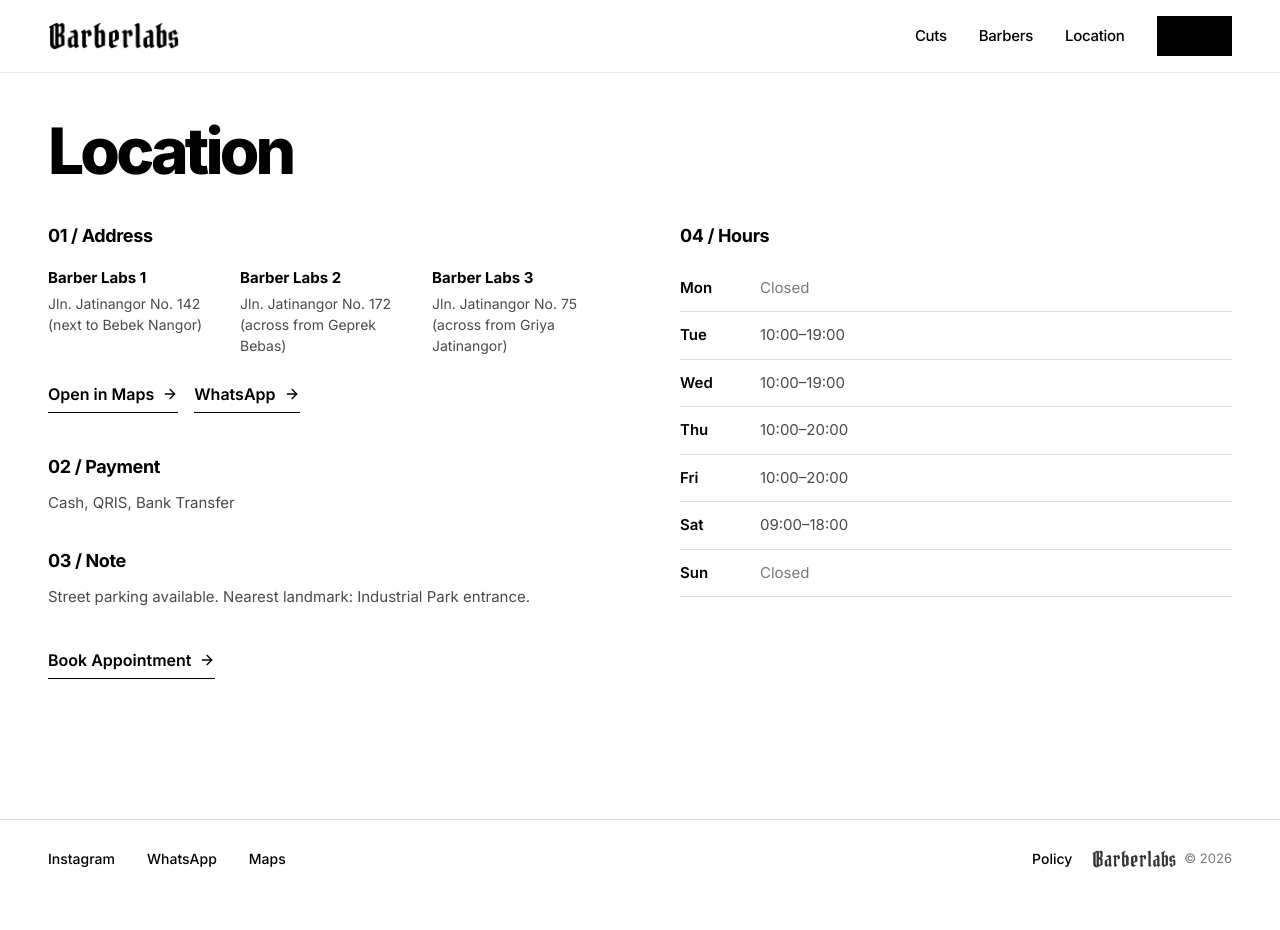
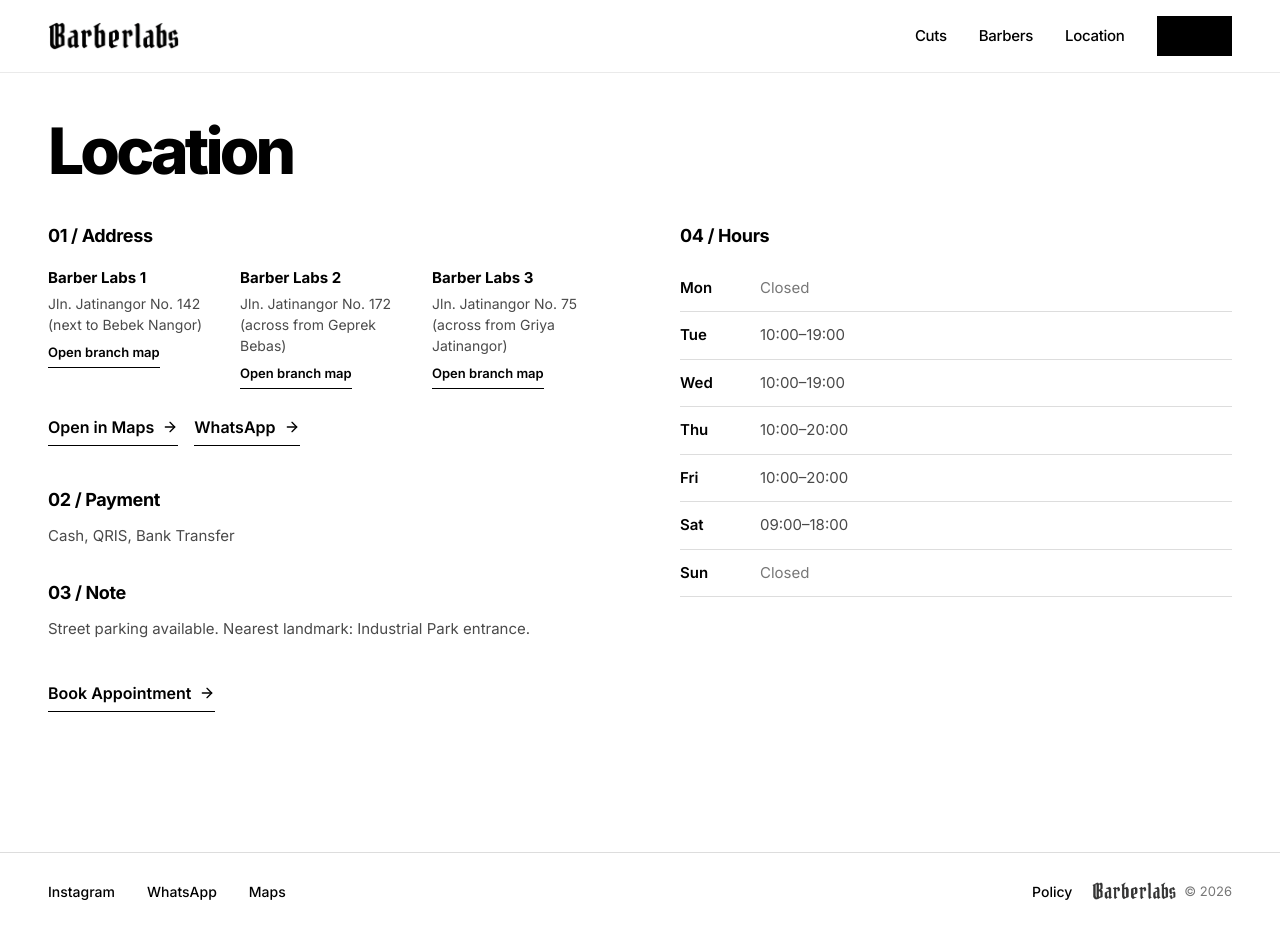
Before and after one commit to dzakwanfadhlullah/BarberLabs, a Next.js app: page /location in a window 1280 px wide. Before the commit the page ends 897 px from the top, so only its background shows below. Built offline with nearby package versions, Linux system fonts and the light colour scheme.

Commit message:
Prepare booking flow for launch

```diff
--- a/src/app/book/page.tsx
+++ b/src/app/book/page.tsx
@@ -6,7 +6,7 @@
 import { MessageCircle, CalendarClock, Clock, AlertCircle } from 'lucide-react';
 import { services, getServiceById } from '@/lib/data/services';
 import { getBarberById, getBarbersByBranchId } from '@/lib/data/barbers';
-import { hours, branches, getBranchById } from '@/lib/data/hours';
+import { hours, branches, getBranchById, locationInfo } from '@/lib/data/hours';
 import { Service, Barber, Branch } from '@/lib/types';
 import { SectionLabel } from '@/components/ui/SectionLabel';
 import { PrimaryButton } from '@/components/ui/PrimaryButton';
@@ -19,8 +19,27 @@
 import { ContactFields } from '@/components/booking/ContactFields';
 import { BookingSummary, formatDate } from '@/components/booking/BookingSummary';
 
-const WHATSAPP_NUMBER = '6281234567890';
 const DAY_INDEXES = [0, 1, 2, 3, 4, 5, 6];
+
+function normalizeWhatsappNumber(value: string): string | null {
+  let digits = value.replace(/\D/g, '');
+
+  if (digits.startsWith('0')) {
+    digits = `62${digits.slice(1)}`;
+  } else if (digits.startsWith('8')) {
+    digits = `62${digits}`;
+  }
+
+  if (!digits.startsWith('62') || digits.length < 10 || digits.length > 15) {
+    return null;
+  }
+
+  return `+${digits}`;
+}
+
+function getBusinessWhatsappNumber(): string {
+  return locationInfo.whatsappNumber.replace(/\D/g, '');
+}
 
 function getClosedDaysFromHours() {
   return hours.filter(h => h.isClosed).map(h => {
@@ -118,7 +137,11 @@
     else if (field === 'whatsapp') setWhatsapp(value as string);
     else if (field === 'notes') setNotes(value as string);
     else if (field === 'policyAccepted') setPolicyAccepted(value as boolean);
-    setErrors(prev => ({ ...prev, [field]: '' }));
+    setErrors(prev => ({
+      ...prev,
+      [field]: '',
+      ...(field === 'policyAccepted' ? { policy: '' } : {}),
+    }));
   };
 
   const validate = (): boolean => {
@@ -128,7 +151,7 @@
     if (!selectedDate) e.date = 'Choose a date.';
     if (!selectedTime) e.time = 'Choose a time.';
     if (!name.trim()) e.name = 'Enter your name.';
-    if (!whatsapp.trim() || whatsapp.trim().length < 8) e.whatsapp = 'Enter a valid WhatsApp number.';
+    if (!normalizeWhatsappNumber(whatsapp)) e.whatsapp = 'Enter a valid WhatsApp number.';
     if (!policyAccepted) e.policy = 'Please accept the booking policy.';
     setErrors(e);
     return Object.keys(e).length === 0;
@@ -139,10 +162,11 @@
 
     const barberName = isAnyBarber ? 'Any Capster' : selectedBarber?.name || 'Any Capster';
     const dateStr = formatDate(selectedDate);
+    const customerWhatsapp = normalizeWhatsappNumber(whatsapp)!;
     const msg = encodeURIComponent(
-      `Hello Barber Labs, I want to book an appointment.\n\nBranch: ${selectedBranch!.name}\nAddress: ${selectedBranch!.address}\nService: ${selectedService!.name}\nCapster: ${barberName}\nDate: ${dateStr}\nTime: ${selectedTime}\nName: ${name}\nWhatsApp: ${whatsapp}${notes ? `\nNotes: ${notes}` : ''}`
+      `Hello Barber Labs, I want to book an appointment.\n\nBranch: ${selectedBranch!.name}\nAddress: ${selectedBranch!.address}\nService: ${selectedService!.name}\nCapster: ${barberName}\nDate: ${dateStr}\nTime: ${selectedTime}\nName: ${name.trim()}\nWhatsApp: ${customerWhatsapp}${notes.trim() ? `\nNotes: ${notes.trim()}` : ''}`
     );
-    const url = `https://wa.me/${WHATSAPP_NUMBER}?text=${msg}`;
+    const url = `https://wa.me/${getBusinessWhatsappNumber()}?text=${msg}`;
     window.open(url, '_blank');
 
     const params = new URLSearchParams({
@@ -151,6 +175,8 @@
       barber: barberName,
       date: dateStr,
       time: selectedTime!,
+      maps: selectedBranch!.mapsUrl,
+      whatsapp: url,
     });
     router.push(`/booking-confirmed?${params.toString()}`);
   };
@@ -260,7 +286,7 @@
                 </PrimaryButton>
               </div>
               <p className="mt-3 text-[12px] text-[var(--color-text-muted)]">
-                Your booking is secure and confidential.
+                Request only. We confirm your appointment via WhatsApp.
               </p>
             </div>
 
--- a/src/app/booking-confirmed/page.tsx
+++ b/src/app/booking-confirmed/page.tsx
@@ -14,6 +14,8 @@
   const barber = params.get('barber');
   const date = params.get('date');
   const time = params.get('time');
+  const mapsUrl = params.get('maps') || locationInfo.mapsUrl;
+  const whatsappUrl = params.get('whatsapp') || locationInfo.whatsappUrl;
 
   return (
     <div className="px-[var(--page-padding-x)] pb-[var(--section-gap)] max-w-xl">
@@ -28,7 +30,7 @@
           Booking request sent
         </h1>
         <p className="mt-4 text-[16px] leading-[1.5] text-[var(--color-text-secondary)]">
-          We will confirm your appointment via WhatsApp.
+          We will confirm your appointment via WhatsApp. If WhatsApp did not open, use the link below.
         </p>
       </motion.div>
 
@@ -89,11 +91,11 @@
         transition={{ duration: 0.5, delay: 0.3 }}
         className="mt-8 flex flex-col sm:flex-row gap-4"
       >
-        <EditorialLink href={locationInfo.mapsUrl} external>
+        <EditorialLink href={whatsappUrl} external>
+          Open WhatsApp
+        </EditorialLink>
+        <EditorialLink href={mapsUrl} external>
           Open Maps
-        </EditorialLink>
-        <EditorialLink href={locationInfo.whatsappUrl} external>
-          Contact via WhatsApp
         </EditorialLink>
         <EditorialLink href="/">Back to Home</EditorialLink>
       </motion.div>
--- a/src/app/cuts/[slug]/page.tsx
+++ b/src/app/cuts/[slug]/page.tsx
@@ -1,6 +1,7 @@
 import { notFound } from 'next/navigation';
 import Image from 'next/image';
 import { cuts, getCutBySlug, getRelatedCuts } from '@/lib/data/cuts';
+import { getServiceById } from '@/lib/data/services';
 import { SectionLabel } from '@/components/ui/SectionLabel';
 import { EditorialLink } from '@/components/ui/EditorialLink';
 import { GalleryItem } from '@/components/ui/GalleryItem';
@@ -15,9 +16,10 @@
   if (!cut) notFound();
 
   const related = getRelatedCuts(slug, 4);
+  const service = cut.serviceId ? getServiceById(cut.serviceId) : null;
 
   const bookParams = new URLSearchParams();
-  if (cut.serviceId) bookParams.set('service', cut.serviceId);
+  if (service) bookParams.set('service', service.id);
   if (cut.barberId) bookParams.set('barber', cut.barberId);
 
   return (
@@ -40,7 +42,7 @@
               <div>
                 <p className="text-[12px] uppercase text-[var(--color-text-muted)] tracking-wide">Service</p>
                 <p className="text-[15px] font-semibold text-black mt-0.5">
-                  {cut.serviceId === 'fade-taper' ? 'Fade / Taper' : cut.serviceId === 'regular-cut' ? 'Regular Cut' : cut.serviceId === 'beard-trim' ? 'Beard Trim' : cut.serviceId}
+                  {service?.name || 'Ask us via WhatsApp'}
                 </p>
               </div>
             )}
--- a/src/app/location/page.tsx
+++ b/src/app/location/page.tsx
@@ -17,6 +17,14 @@
               <div key={b.id} className="py-0.5">
                 <p className="text-[15px] font-bold text-black">{b.name}</p>
                 <p className="text-[14px] text-[var(--color-text-secondary)] mt-1">{b.address}</p>
+                <a
+                  href={b.mapsUrl}
+                  target="_blank"
+                  rel="noopener noreferrer"
+                  className="mt-2 inline-block text-[13px] font-semibold text-black border-b border-black pb-1"
+                >
+                  Open branch map
+                </a>
               </div>
             ))}
           </div>
--- a/src/components/layout/Footer.tsx
+++ b/src/components/layout/Footer.tsx
@@ -8,7 +8,7 @@
       <div className="px-[var(--page-padding-x)] py-7 flex flex-col md:flex-row md:items-center md:justify-between gap-4">
         <div className="flex items-center gap-6 md:gap-8">
           <a
-            href="https://instagram.com"
+            href={locationInfo.instagramUrl}
             target="_blank"
             rel="noopener noreferrer"
             className="text-[14px] font-medium text-[var(--color-text-muted)] hover:text-black transition-colors duration-180"
--- a/src/lib/data/hours.ts
+++ b/src/lib/data/hours.ts
@@ -11,16 +11,32 @@
 ];
 
 export const branches: Branch[] = [
-  { id: 1, name: 'Barber Labs 1', address: 'Jln. Jatinangor No. 142 (next to Bebek Nangor)' },
-  { id: 2, name: 'Barber Labs 2', address: 'Jln. Jatinangor No. 172 (across from Geprek Bebas)' },
-  { id: 3, name: 'Barber Labs 3', address: 'Jln. Jatinangor No. 75 (across from Griya Jatinangor)' },
+  {
+    id: 1,
+    name: 'Barber Labs 1',
+    address: 'Jln. Jatinangor No. 142 (next to Bebek Nangor)',
+    mapsUrl: 'https://www.google.com/maps/search/?api=1&query=Jln.%20Jatinangor%20No.%20142%20Sumedang%20Jawa%20Barat',
+  },
+  {
+    id: 2,
+    name: 'Barber Labs 2',
+    address: 'Jln. Jatinangor No. 172 (across from Geprek Bebas)',
+    mapsUrl: 'https://www.google.com/maps/search/?api=1&query=Jln.%20Jatinangor%20No.%20172%20Sumedang%20Jawa%20Barat',
+  },
+  {
+    id: 3,
+    name: 'Barber Labs 3',
+    address: 'Jln. Jatinangor No. 75 (across from Griya Jatinangor)',
+    mapsUrl: 'https://www.google.com/maps/search/?api=1&query=Jln.%20Jatinangor%20No.%2075%20Sumedang%20Jawa%20Barat',
+  },
 ];
 
 export const locationInfo: LocationInfo = {
   name: 'Barber Labs',
   street: 'Jln. Jatinangor No. 142',
   city: 'Sumedang, Jawa Barat',
-  mapsUrl: 'https://maps.google.com/?q=Jatinangor',
+  mapsUrl: 'https://www.google.com/maps/search/?api=1&query=Barber%20Labs%20Jatinangor%20Sumedang%20Jawa%20Barat',
+  instagramUrl: 'https://www.instagram.com/barberlabs',
   whatsappNumber: '+6281234567890',
   whatsappUrl: 'https://wa.me/6281234567890',
   paymentMethods: ['Cash', 'QRIS', 'Bank Transfer'],
--- a/src/lib/types.ts
+++ b/src/lib/types.ts
@@ -67,6 +67,7 @@
   street: string;
   city: string;
   mapsUrl: string;
+  instagramUrl: string;
   whatsappNumber: string;
   whatsappUrl: string;
   paymentMethods: string[];
@@ -77,4 +78,5 @@
   id: number;
   name: string;
   address: string;
+  mapsUrl: string;
 }
```
Also changed, not shown: src/lib/data/cuts.ts (+6 -6 lines).
